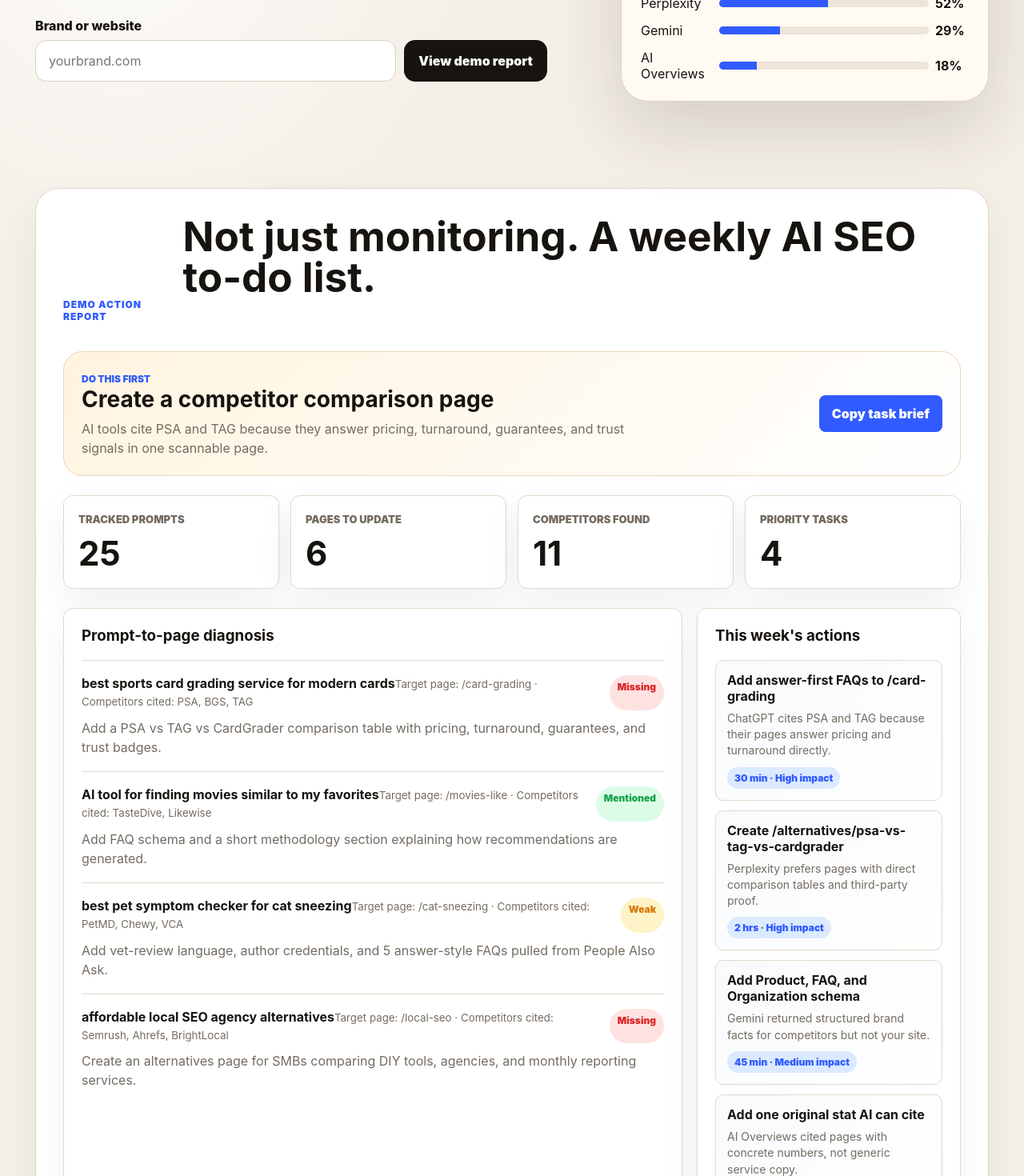
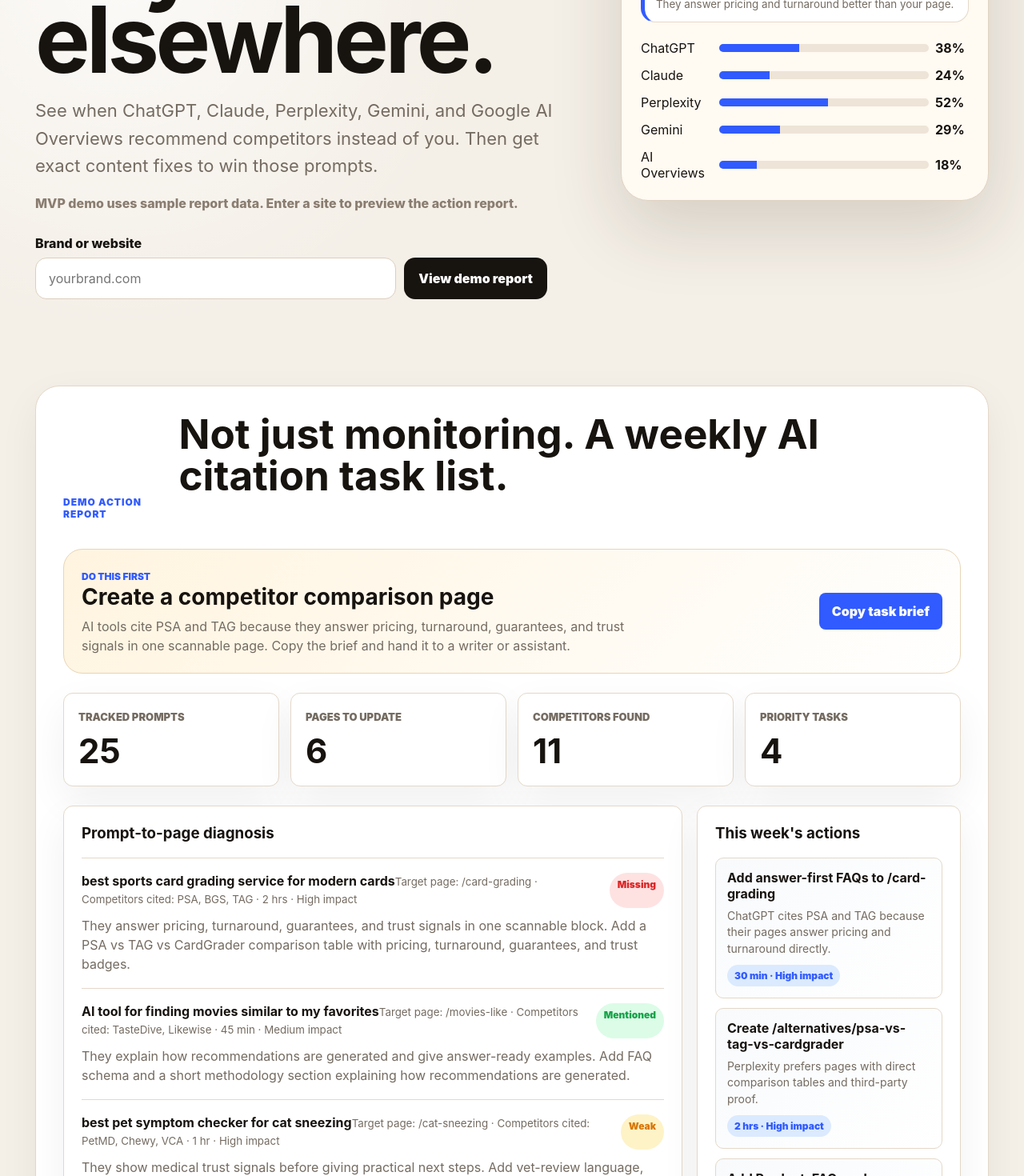
Before and after one commit to trubbleshooter05/citelens, a Next.js app: page / in a window 1280 px wide. Shown: the part 640-2110 px from the top of the page at 80% size. Built offline with nearby package versions, Linux system fonts and the light colour scheme.

Commit message:
codex fixes

```diff
--- a/app/page.tsx
+++ b/app/page.tsx
@@ -1,3 +1,4 @@
+import { CopyTaskBriefButton } from "@/components/CopyTaskBriefButton";
 import { GeoAuditForm } from "@/components/GeoAuditForm";
 import { platforms, prompts, weeklyActions } from "@/data/geo";
 
@@ -18,15 +19,15 @@
 
       <section className="hero">
         <div>
-          <div className="proof-pill">$29/mo AI citation action reports for SMBs</div>
-          <p className="eyebrow">AI citation action engine</p>
-          <h1>Own your AI citations.</h1>
+          <div className="proof-pill">$29/mo AI citation tracker for SMBs</div>
+          <p className="eyebrow">AI citation tracker</p>
+          <h1>Win the prompts sending buyers elsewhere.</h1>
           <p>
-            See why ChatGPT, Claude, Perplexity, Gemini, and Google AI Overviews
-            cite your competitors instead of you. Then get exact tasks to fix it.
+            See when ChatGPT, Claude, Perplexity, Gemini, and Google AI Overviews
+            recommend competitors instead of you. Then get exact content fixes to win those prompts.
           </p>
           <p className="demo-note">
-            MVP demo uses sample report data. Enter a site to preview the workflow.
+            MVP demo uses sample report data. Enter a site to preview the action report.
           </p>
           <GeoAuditForm />
         </div>
@@ -43,7 +44,7 @@
           <div className="urgent-fix">
             <b>Do this first</b>
             <span>Add comparison table to /card-grading</span>
-            <small>AI cites PSA, TAG, and BGS for this prompt.</small>
+            <small>They answer pricing and turnaround better than your page.</small>
           </div>
           <div className="mini-bars">
             {platforms.map((platform) => (
@@ -62,7 +63,7 @@
       <section className="dashboard" id="dashboard">
         <div className="section-head">
           <p className="eyebrow">Demo action report</p>
-          <h2>Not just monitoring. A weekly AI SEO to-do list.</h2>
+          <h2>Not just monitoring. A weekly AI citation task list.</h2>
         </div>
 
         <div className="this-week">
@@ -71,10 +72,10 @@
             <h3>Create a competitor comparison page</h3>
             <p>
               AI tools cite PSA and TAG because they answer pricing, turnaround,
-              guarantees, and trust signals in one scannable page.
+              guarantees, and trust signals in one scannable page. Copy the brief and hand it to a writer or assistant.
             </p>
           </div>
-          <button>Copy task brief</button>
+          <CopyTaskBriefButton task={weeklyActions[0]} />
         </div>
 
         <div className="metrics">
@@ -105,13 +106,13 @@
                   <strong>{prompt.query}</strong>
                   <small>
                     Target page: {prompt.targetPage} · Competitors cited:{" "}
-                    {prompt.competitors.join(", ")}
+                    {prompt.competitors.join(", ")} · {prompt.effort} · {prompt.impact} impact
                   </small>
                 </div>
                 <span className={`status ${prompt.mention.toLowerCase()}`}>
                   {prompt.mention}
                 </span>
-                <p>{prompt.fix}</p>
+                <p>{prompt.whyTheyWin} {prompt.fix}</p>
               </article>
             ))}
           </div>
@@ -145,7 +146,7 @@
           <article className="featured">
             <h3>Growth</h3>
             <strong>$79/mo</strong>
-            <p>50 prompts, competitor evidence, exact content fixes.</p>
+            <p>50 prompts, competitor evidence, copy-ready task briefs.</p>
           </article>
           <article>
             <h3>Agency</h3>
@@ -159,7 +160,7 @@
         <h2>Want a sample AI citation action report?</h2>
         <p>
           Preview the workflow with sample data. Early access users get live
-          prompt checks for their own site.
+          prompt checks and copy-ready task briefs for their own site.
         </p>
         <GeoAuditForm />
       </section>
--- /dev/null
+++ b/components/CopyTaskBriefButton.tsx
@@ -0,0 +1,41 @@
+"use client";
+
+import { useState } from "react";
+
+type TaskBrief = {
+  title: string;
+  prompt: string;
+  targetPage: string;
+  competitors: string[];
+  evidence: string;
+  fix: string;
+  effort: string;
+  impact: string;
+};
+
+export function CopyTaskBriefButton({ task }: { task: TaskBrief }) {
+  const [copied, setCopied] = useState(false);
+
+  async function copyBrief() {
+    const brief = [
+      `CiteLens task: ${task.title}`,
+      `Prompt to win: ${task.prompt}`,
+      `Target page: ${task.targetPage}`,
+      `Competitors cited: ${task.competitors.join(", ")}`,
+      `Evidence: ${task.evidence}`,
+      `Exact fix: ${task.fix}`,
+      `Effort: ${task.effort}`,
+      `Impact: ${task.impact}`,
+    ].join("\n");
+
+    await navigator.clipboard.writeText(brief);
+    setCopied(true);
+    window.setTimeout(() => setCopied(false), 1800);
+  }
+
+  return (
+    <button type="button" onClick={copyBrief}>
+      {copied ? "Brief copied" : "Copy task brief"}
+    </button>
+  );
+}
--- a/data/geo.ts
+++ b/data/geo.ts
@@ -4,53 +4,81 @@
     mention: "Missing",
     competitors: ["PSA", "BGS", "TAG"],
     targetPage: "/card-grading",
-    fix: "Add a PSA vs TAG vs CardGrader comparison table with pricing, turnaround, guarantees, and trust badges."
+    whyTheyWin: "They answer pricing, turnaround, guarantees, and trust signals in one scannable block.",
+    fix: "Add a PSA vs TAG vs CardGrader comparison table with pricing, turnaround, guarantees, and trust badges.",
+    effort: "2 hrs",
+    impact: "High"
   },
   {
     query: "AI tool for finding movies similar to my favorites",
     mention: "Mentioned",
     competitors: ["TasteDive", "Likewise"],
     targetPage: "/movies-like",
-    fix: "Add FAQ schema and a short methodology section explaining how recommendations are generated."
+    whyTheyWin: "They explain how recommendations are generated and give answer-ready examples.",
+    fix: "Add FAQ schema and a short methodology section explaining how recommendations are generated.",
+    effort: "45 min",
+    impact: "Medium"
   },
   {
     query: "best pet symptom checker for cat sneezing",
     mention: "Weak",
     competitors: ["PetMD", "Chewy", "VCA"],
     targetPage: "/cat-sneezing",
-    fix: "Add vet-review language, author credentials, and 5 answer-style FAQs pulled from People Also Ask."
+    whyTheyWin: "They show medical trust signals before giving practical next steps.",
+    fix: "Add vet-review language, author credentials, and 5 answer-style FAQs pulled from People Also Ask.",
+    effort: "1 hr",
+    impact: "High"
   },
   {
     query: "affordable local SEO agency alternatives",
     mention: "Missing",
     competitors: ["Semrush", "Ahrefs", "BrightLocal"],
     targetPage: "/local-seo",
-    fix: "Create an alternatives page for SMBs comparing DIY tools, agencies, and monthly reporting services."
+    whyTheyWin: "They own comparison language for buyers deciding between software, agencies, and consultants.",
+    fix: "Create an alternatives page for SMBs comparing DIY tools, agencies, and monthly reporting services.",
+    effort: "90 min",
+    impact: "Medium"
   }
 ];
 
 export const weeklyActions = [
   {
     title: "Add answer-first FAQs to /card-grading",
+    prompt: "best sports card grading service for modern cards",
+    targetPage: "/card-grading",
+    competitors: ["PSA", "BGS", "TAG"],
     evidence: "ChatGPT cites PSA and TAG because their pages answer pricing and turnaround directly.",
+    fix: "Add 5 short FAQs that answer price, turnaround, raw-vs-graded value, PSA 9 downside, and when not to grade.",
     effort: "30 min",
     impact: "High"
   },
   {
     title: "Create /alternatives/psa-vs-tag-vs-cardgrader",
+    prompt: "PSA vs TAG vs BGS card grading",
+    targetPage: "/alternatives/psa-vs-tag-vs-cardgrader",
+    competitors: ["PSA", "TAG", "BGS"],
     evidence: "Perplexity prefers pages with direct comparison tables and third-party proof.",
+    fix: "Create a comparison page with pricing, turnaround, resale trust, grading transparency, and a decision table.",
     effort: "2 hrs",
     impact: "High"
   },
   {
     title: "Add Product, FAQ, and Organization schema",
+    prompt: "is CardGrader a legit card grading tool",
+    targetPage: "/card-grading",
+    competitors: ["PSA", "TAG"],
     evidence: "Gemini returned structured brand facts for competitors but not your site.",
+    fix: "Add Product, FAQ, and Organization schema so AI systems can extract brand facts without guessing.",
     effort: "45 min",
     impact: "Medium"
   },
   {
     title: "Add one original stat AI can cite",
+    prompt: "is grading this card worth it",
+    targetPage: "/card-grading",
+    competitors: ["PSA", "BGS", "PriceCharting"],
     evidence: "AI Overviews cited pages with concrete numbers, not generic service copy.",
+    fix: "Publish one simple data point from sample calculations, such as average PSA 9 downside after grading fees.",
     effort: "1 hr",
     impact: "Medium"
   }
```
Also changed, not shown: 2 other files (tests, documents, lock files or other folders).
